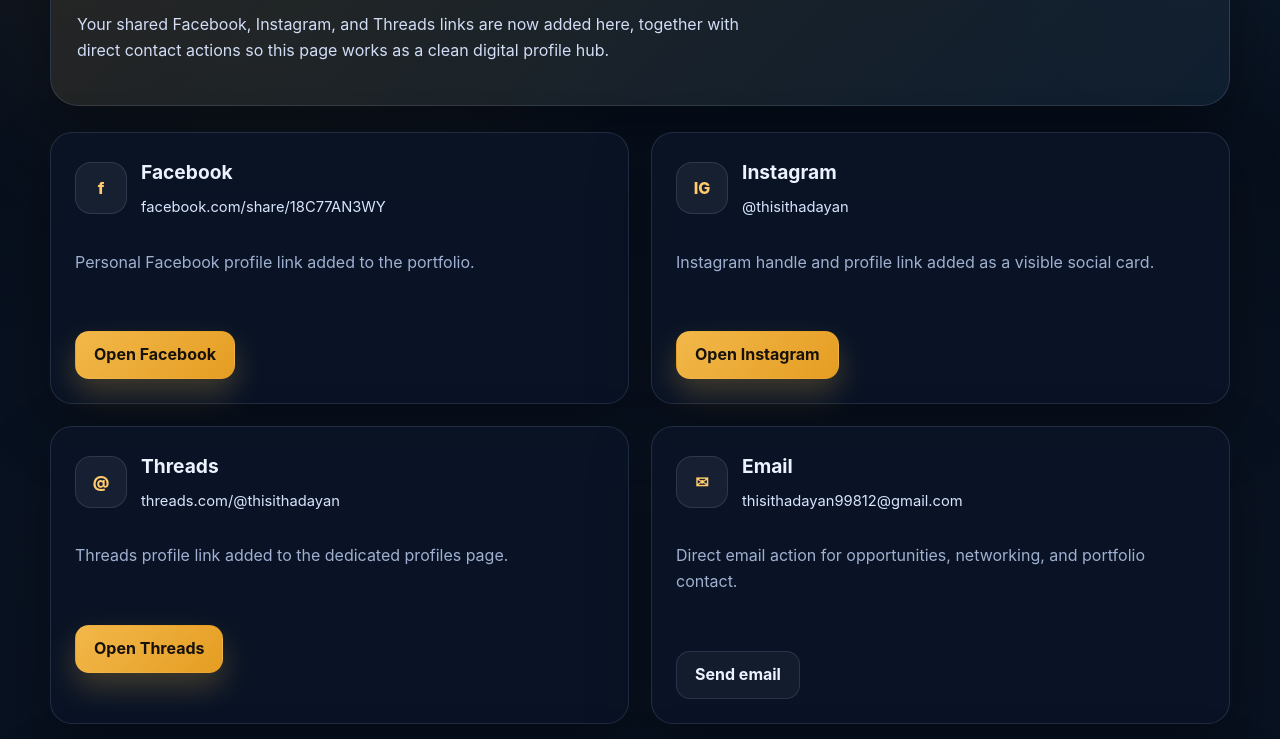
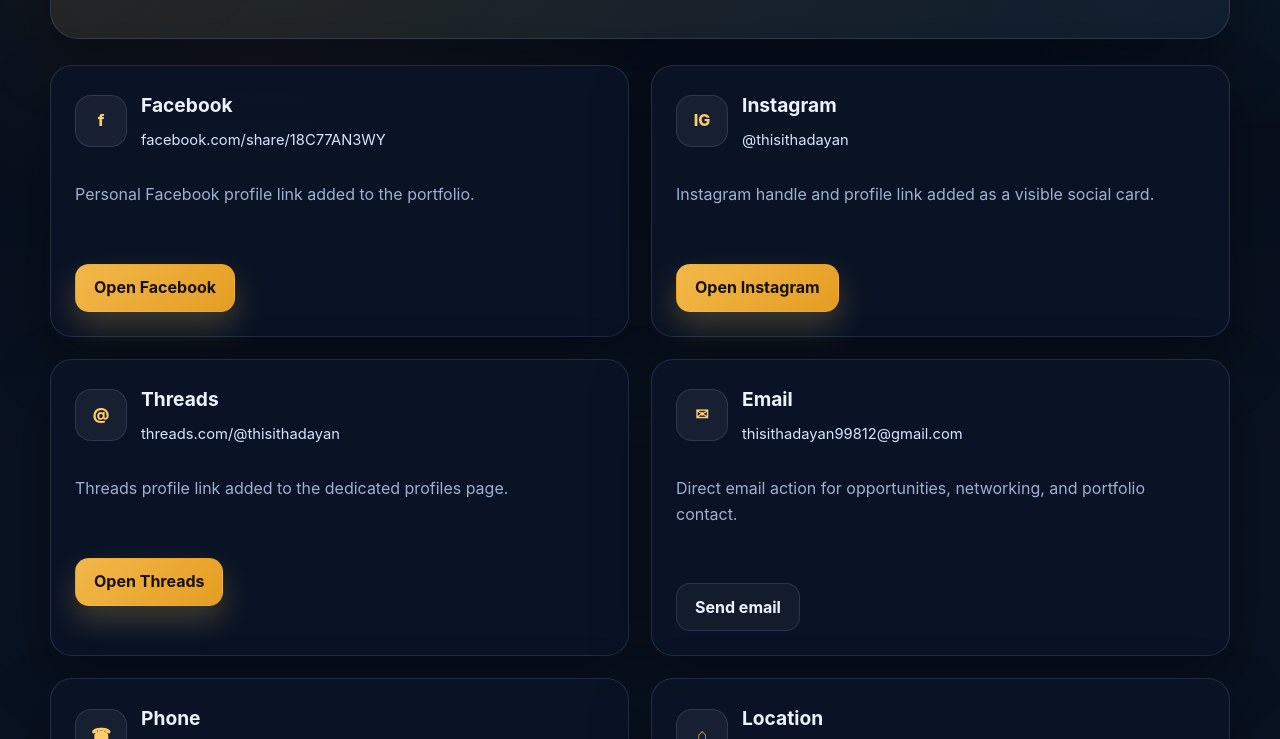
Before and after one commit to dayanthisitha/dayan-portfolio, a plain HTML site: page profiles.html in a window 1280 px wide. Shown: the part 298-1037 px from the top of the page. Drawn offline with Linux system fonts and the light colour scheme.

Commit message:
Update profiles.html

```diff
--- a/profiles.html
+++ b/profiles.html
@@ -34,7 +34,7 @@
       <div class="container banner-card" data-reveal>
         <span class="eyebrow">Profiles & reach me</span>
         <h1>Profiles page</h1>
-        <p>Your shared Facebook, Instagram, and Threads links are now added here, together with direct contact actions so this page works as a clean digital profile hub.</p>
+        <p></p>
       </div>
     </section>
 
```
